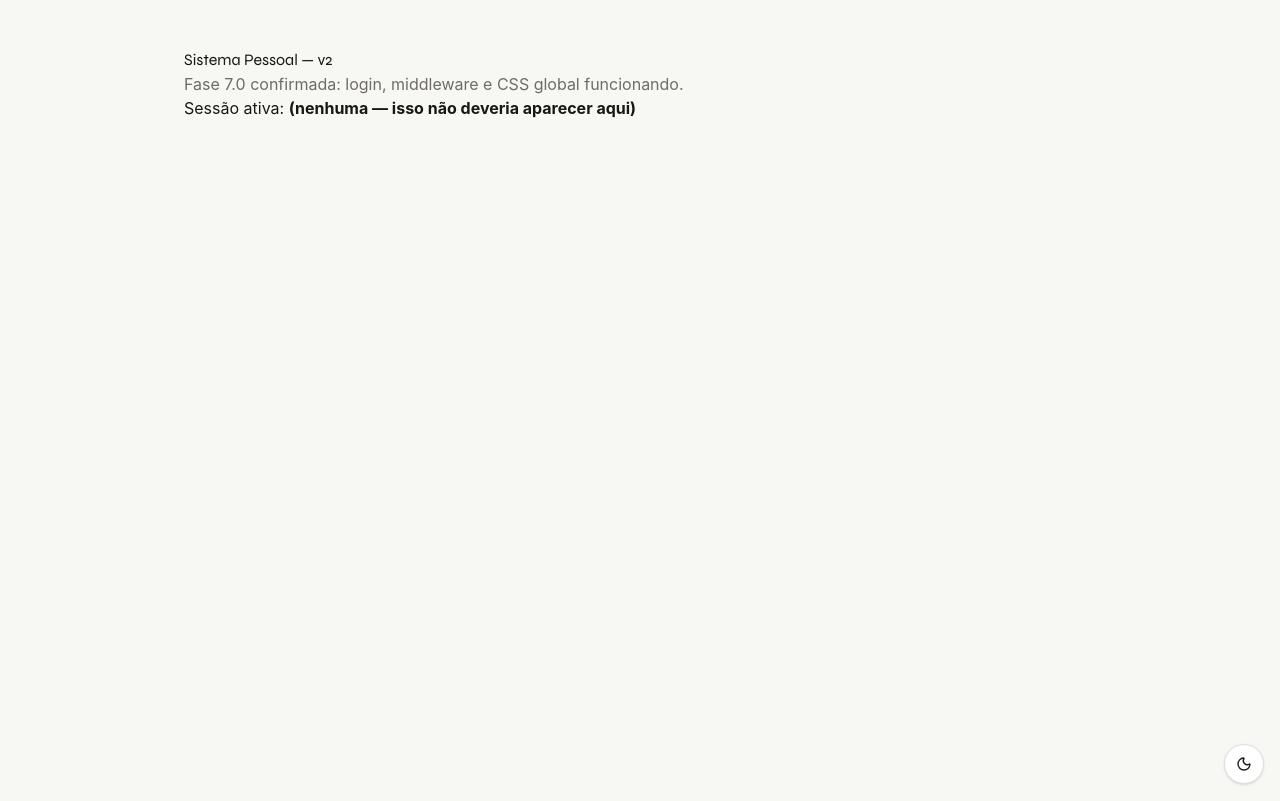
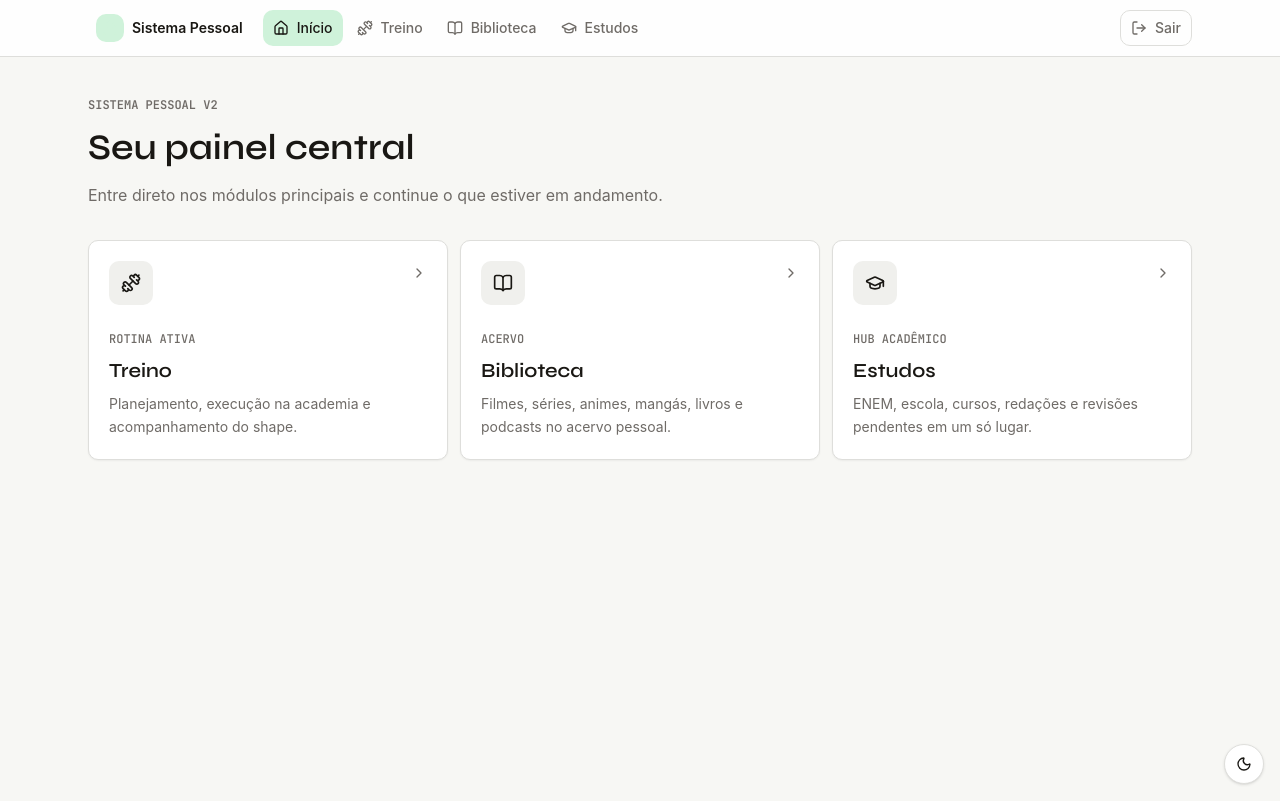
Before and after one commit to GabrielGmp13/05-Sistema-Pessoal, a Next.js app in the folder frontend/: page / in a window 1280 px wide. Built offline with nearby package versions, Linux system fonts and the light colour scheme; no server answers.

Commit message:
feat: add v2 dashboard and global navigation

```diff
--- a/frontend/app/layout.tsx
+++ b/frontend/app/layout.tsx
@@ -2,6 +2,7 @@ import type { Metadata } from 'next';
 import './globals.css';
 import { ThemeProvider } from '@/components/ThemeProvider';
 import { ThemeToggle } from '@/components/ThemeToggle';
+import { GlobalNav } from '@/components/GlobalNav';
 
 export const metadata: Metadata = {
   title: 'Sistema Pessoal',
@@ -35,6 +36,7 @@ export default function RootLayout({
       </head>
       <body>
         <ThemeProvider>
+          <GlobalNav />
           {children}
           <ThemeToggle />
         </ThemeProvider>
--- a/frontend/app/page.tsx
+++ b/frontend/app/page.tsx
@@ -1,17 +1,76 @@
-import { sb } from '@/lib/supabase';
+import Link from 'next/link'
+import { BookOpen, ChevronRight, Dumbbell, GraduationCap } from 'lucide-react'
 
-export default async function HomePage() {
-  const { data: { user } } = await sb.auth.getUser();
+const modules = [
+  {
+    href: '/treino',
+    title: 'Treino',
+    description: 'Planejamento, execução na academia e acompanhamento do shape.',
+    icon: Dumbbell,
+    status: 'Rotina ativa',
+  },
+  {
+    href: '/biblioteca',
+    title: 'Biblioteca',
+    description: 'Filmes, séries, animes, mangás, livros e podcasts no acervo pessoal.',
+    icon: BookOpen,
+    status: 'Acervo',
+  },
+  {
+    href: '/estudos',
+    title: 'Estudos',
+    description: 'ENEM, escola, cursos, redações e revisões pendentes em um só lugar.',
+    icon: GraduationCap,
+    status: 'Hub acadêmico',
+  },
+]
 
+export default function HomePage() {
   return (
-    <div className="container" style={{ paddingTop: '3rem' }}>
-      <h1>Sistema Pessoal — v2</h1>
-      <p style={{ color: 'var(--texto-secundario)' }}>
-        Fase 7.0 confirmada: login, middleware e CSS global funcionando.
-      </p>
-      <p>
-        Sessão ativa: <strong>{user?.email ?? '(nenhuma — isso não deveria aparecer aqui)'}</strong>
-      </p>
-    </div>
-  );
+    <main className="min-h-[calc(100vh-3.5rem)] bg-background text-foreground">
+      <section className="mx-auto flex w-full max-w-6xl flex-col gap-8 px-4 py-8 sm:px-6 sm:py-10">
+        <div className="max-w-3xl">
+          <p className="font-mono text-xs font-semibold uppercase tracking-normal text-muted-foreground">
+            Sistema Pessoal v2
+          </p>
+          <h1 className="mt-3 text-3xl font-semibold leading-tight sm:text-4xl">
+            Seu painel central
+          </h1>
+          <p className="mt-3 max-w-2xl text-base leading-relaxed text-muted-foreground">
+            Entre direto nos módulos principais e continue o que estiver em andamento.
+          </p>
+        </div>
+
+        <div className="grid grid-cols-1 gap-3 md:grid-cols-3">
+          {modules.map((module) => {
+            const Icon = module.icon
+
+            return (
+              <Link
+                key={module.href}
+                href={module.href}
+                className="group rounded-lg border border-border bg-card p-5 text-card-foreground shadow-xs outline-none transition-all hover:border-foreground/20 hover:shadow-sm focus-visible:ring-[3px] focus-visible:ring-ring/30"
+              >
+                <div className="flex items-start justify-between gap-4">
+                  <span className="flex size-11 shrink-0 items-center justify-center rounded-lg bg-secondary text-foreground transition-colors group-hover:bg-accent group-hover:text-accent-foreground">
+                    <Icon className="size-5" />
+                  </span>
+                  <ChevronRight className="mt-1 size-4 shrink-0 text-muted-foreground transition-transform group-hover:translate-x-0.5" />
+                </div>
+                <div className="mt-5">
+                  <span className="font-mono text-xs font-medium uppercase tracking-normal text-muted-foreground">
+                    {module.status}
+                  </span>
+                  <h2 className="mt-2 text-xl font-semibold">{module.title}</h2>
+                  <p className="mt-2 text-sm leading-relaxed text-muted-foreground">
+                    {module.description}
+                  </p>
+                </div>
+              </Link>
+            )
+          })}
+        </div>
+      </section>
+    </main>
+  )
 }
--- /dev/null
+++ b/frontend/components/GlobalNav.tsx
@@ -0,0 +1,97 @@
+'use client'
+
+import Link from 'next/link'
+import { usePathname, useRouter } from 'next/navigation'
+import { BookOpen, Dumbbell, GraduationCap, Home, LogOut } from 'lucide-react'
+import { useState } from 'react'
+
+import { sb } from '@/lib/supabase'
+import { cn } from '@/lib/utils'
+
+const links = [
+  { href: '/', label: 'Início', icon: Home },
+  { href: '/treino', label: 'Treino', icon: Dumbbell },
+  { href: '/biblioteca', label: 'Biblioteca', icon: BookOpen },
+  { href: '/estudos', label: 'Estudos', icon: GraduationCap },
+]
+
+function isActive(pathname: string, href: string) {
+  if (href === '/') return pathname === '/'
+  return pathname === href || pathname.startsWith(`${href}/`)
+}
+
+export function GlobalNav() {
+  const pathname = usePathname()
+  const router = useRouter()
+  const [saindo, setSaindo] = useState(false)
+
+  if (pathname === '/login') return null
+
+  async function handleLogout() {
+    setSaindo(true)
+    const { error } = await sb.auth.signOut()
+    if (error) {
+      console.error('Erro ao sair:', error)
+    }
+    router.replace('/login')
+    router.refresh()
+  }
+
+  const biblioteca = pathname.startsWith('/biblioteca')
+
+  return (
+    <header
+      className={cn(
+        'sticky top-0 z-40 border-b border-[var(--border)] bg-[var(--surface)]/95 text-[var(--text)] backdrop-blur supports-[backdrop-filter]:bg-[var(--surface)]/85',
+        biblioteca && 'bibliotecaTheme',
+      )}
+    >
+      <div className="mx-auto flex min-h-14 w-full max-w-6xl items-center gap-3 px-4 sm:px-6">
+        <Link
+          href="/"
+          className="flex min-w-0 items-center gap-2 rounded-lg px-2 py-1.5 text-sm font-semibold text-[var(--text)] outline-none transition-colors hover:bg-[var(--surface-2)] focus-visible:ring-[3px] focus-visible:ring-[var(--accent)]/30"
+        >
+          <span className="flex size-7 shrink-0 items-center justify-center rounded-lg bg-[var(--accent-wash)] text-[var(--accent)]">
+            <Home className="size-4" />
+          </span>
+          <span className="hidden sm:inline">Sistema Pessoal</span>
+        </Link>
+
+        <nav
+          aria-label="Navegação principal"
+          className="flex min-w-0 flex-1 items-center gap-1 overflow-x-auto"
+        >
+          {links.map((link) => {
+            const Icon = link.icon
+            const active = isActive(pathname, link.href)
+
+            return (
+              <Link
+                key={link.href}
+                href={link.href}
+                aria-current={active ? 'page' : undefined}
+                className={cn(
+                  'inline-flex h-9 shrink-0 items-center gap-2 rounded-lg px-2.5 text-sm font-medium text-[var(--texto-secundario)] outline-none transition-colors hover:bg-[var(--surface-2)] hover:text-[var(--text)] focus-visible:ring-[3px] focus-visible:ring-[var(--accent)]/30',
+                  active && 'bg-[var(--accent-wash)] text-[var(--text)]',
+                )}
+              >
+                <Icon className="size-4" />
+                <span>{link.label}</span>
+              </Link>
+            )
+          })}
+        </nav>
+
+        <button
+          type="button"
+          onClick={handleLogout}
+          disabled={saindo}
+          className="inline-flex h-9 shrink-0 items-center gap-2 rounded-lg border border-[var(--border)] px-2.5 text-sm font-medium text-[var(--texto-secundario)] outline-none transition-colors hover:border-[var(--accent)] hover:text-[var(--text)] focus-visible:ring-[3px] focus-visible:ring-[var(--accent)]/30 disabled:cursor-not-allowed disabled:opacity-60"
+        >
+          <LogOut className="size-4" />
+          <span>{saindo ? 'Saindo...' : 'Sair'}</span>
+        </button>
+      </div>
+    </header>
+  )
+}
```
Also changed, not shown: 2 other files (tests, documents, lock files or other folders).
